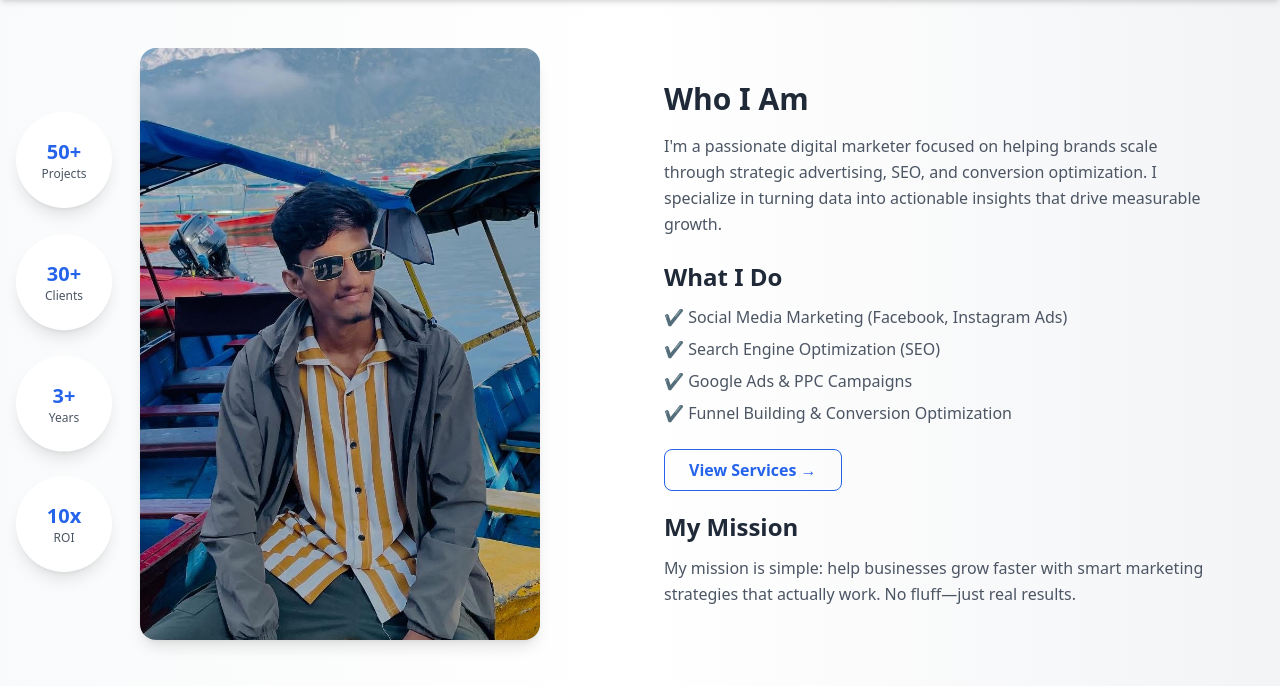
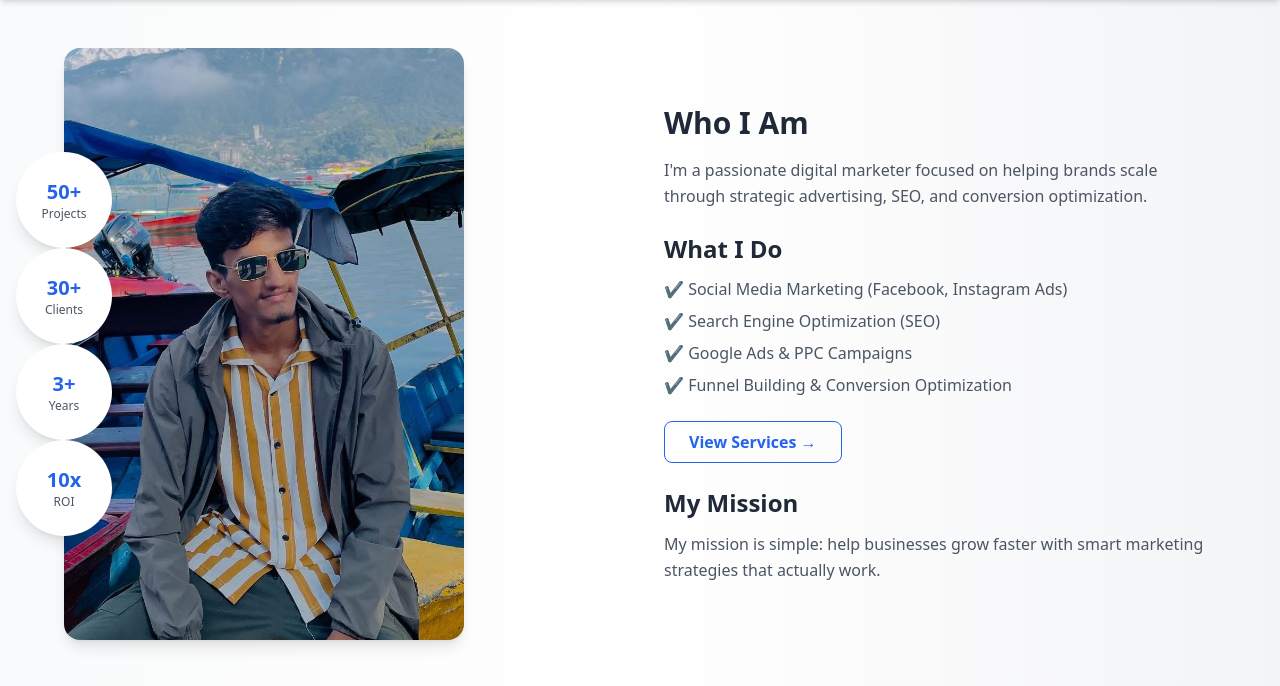
Before and after one commit to Aasish-27/Digital_Rochak, a Django app: page /about/ in a window 1280 px wide. Shown: the part 93-779 px from the top of the page. Run offline with Django 5.2, Linux system fonts and the light colour scheme; style sheets or scripts are compiled from the project's sources; some web fonts are replaced.

Commit message:
Updated UI for About Page

```diff
--- a/digital_rochak/digital_app/templates/main/about.html
+++ b/digital_rochak/digital_app/templates/main/about.html
@@ -9,7 +9,7 @@
 
   <link href="{% static 'src/styles.css' %}" rel="stylesheet">
 
-  <!-- Floating animation (added only) -->
+  <!-- FLOAT ANIMATION (kept) -->
   <style>
     @keyframes float {
       0% { transform: translateY(0px); }
@@ -21,71 +21,78 @@
       animation: float 3s ease-in-out infinite;
     }
 
-    .delay-100 { animation-delay: 0.2s; }
-    .delay-200 { animation-delay: 0.4s; }
-    .delay-300 { animation-delay: 0.6s; }
+    /* Optional safety: disable animation for users who prefer reduced motion */
+    @media (prefers-reduced-motion: reduce) {
+      .animate-float {
+        animation: none;
+      }
+    }
   </style>
 </head>
 
 <body class="bg-gradient-to-r from-gray-50 via-white to-gray-100">
 
-  <!-- Header -->
-  <header>
-    {% include "components/header.html" %}
-  </header>
+  <!-- HEADER -->
+  {% include "components/header.html" %}
 
   <main>
 
-    <!-- About Section -->
+    <!-- ABOUT SECTION -->
     <section class="px-4 sm:px-6 md:px-16 py-12">
-      <div class="max-w-6xl mx-auto grid md:grid-cols-2 gap-12 items-center">
 
-        <!-- IMAGE + FLOATING STATS WRAPPER -->
-        <div class="relative flex justify-center items-center">
+      <div class="max-w-6xl mx-auto grid grid-cols-1 md:grid-cols-2 gap-12 items-center">
 
-          <!-- Floating Stats (UPDATED SIZE ONLY) -->
-          <div class="absolute -left-12 top-1/2 -translate-y-1/2 space-y-6">
-
-            <div class="w-24 h-24 bg-white shadow-lg rounded-full flex flex-col items-center justify-center animate-float">
-              <h2 class="text-xl font-bold text-blue-600">50+</h2>
-              <p class="text-xs text-gray-600">Projects</p>
-            </div>
-
-            <div class="w-24 h-24 bg-white shadow-lg rounded-full flex flex-col items-center justify-center animate-float delay-100">
-              <h2 class="text-xl font-bold text-blue-600">30+</h2>
-              <p class="text-xs text-gray-600">Clients</p>
-            </div>
-
-            <div class="w-24 h-24 bg-white shadow-lg rounded-full flex flex-col items-center justify-center animate-float delay-200">
-              <h2 class="text-xl font-bold text-blue-600">3+</h2>
-              <p class="text-xs text-gray-600">Years</p>
-            </div>
-
-            <div class="w-24 h-24 bg-white shadow-lg rounded-full flex flex-col items-center justify-center animate-float delay-300">
-              <h2 class="text-xl font-bold text-blue-600">10x</h2>
-              <p class="text-xs text-gray-600">ROI</p>
-            </div>
-
-          </div>
+        <!-- IMAGE + STATS -->
+        <div class="relative flex flex-col items-center md:block">
 
           <!-- IMAGE -->
           <img
             src="{% static 'img/Hero.JPG' %}"
             alt="Portrait of digital marketer"
             loading="lazy"
-            class="rounded-2xl shadow-lg w-[300px] md:w-[400px] object-cover transition-transform duration-300 hover:scale-[1.02]"
+            class="rounded-2xl shadow-lg w-[260px] sm:w-[300px] md:w-[400px] object-cover transition-transform duration-300 hover:scale-[1.02]"
           >
+
+          <!-- STATS -->
+          <div class="mt-8 md:mt-0 md:absolute md:-left-12 md:top-1/2 md:-translate-y-1/2 flex md:block flex-wrap justify-center gap-4">
+
+            <div class="w-20 h-20 sm:w-24 sm:h-24 bg-white shadow-lg rounded-full flex flex-col items-center justify-center
+                        md:animate-float">
+              <h2 class="text-lg sm:text-xl font-bold text-blue-600">50+</h2>
+              <p class="text-xs text-gray-600">Projects</p>
+            </div>
+
+            <div class="w-20 h-20 sm:w-24 sm:h-24 bg-white shadow-lg rounded-full flex flex-col items-center justify-center
+                        md:animate-float">
+              <h2 class="text-lg sm:text-xl font-bold text-blue-600">30+</h2>
+              <p class="text-xs text-gray-600">Clients</p>
+            </div>
+
+            <div class="w-20 h-20 sm:w-24 sm:h-24 bg-white shadow-lg rounded-full flex flex-col items-center justify-center
+                        md:animate-float">
+              <h2 class="text-lg sm:text-xl font-bold text-blue-600">3+</h2>
+              <p class="text-xs text-gray-600">Years</p>
+            </div>
+
+            <div class="w-20 h-20 sm:w-24 sm:h-24 bg-white shadow-lg rounded-full flex flex-col items-center justify-center
+                        md:animate-float">
+              <h2 class="text-lg sm:text-xl font-bold text-blue-600">10x</h2>
+              <p class="text-xs text-gray-600">ROI</p>
+            </div>
+
+          </div>
 
         </div>
 
         <!-- TEXT CONTENT -->
-        <div class="max-w-xl">
+        <div class="max-w-xl text-center md:text-left">
+
           <h2 class="text-3xl font-bold text-gray-800 mb-4">
             Who I Am
           </h2>
 
           <p class="text-gray-600 mb-6 leading-relaxed">
-            I'm a passionate digital marketer focused on helping brands scale through strategic advertising, SEO, and conversion optimization. I specialize in turning data into actionable insights that drive measurable growth.
+            I'm a passionate digital marketer focused on helping brands scale through strategic advertising, SEO, and conversion optimization.
           </p>
 
           <h3 class="text-2xl font-semibold text-gray-800 mb-3">
@@ -100,20 +107,22 @@
           </ul>
 
           <a href="{% url 'services' %}"
-            class="inline-block px-6 py-2 border border-blue-600 text-blue-600 font-semibold rounded-lg hover:bg-blue-600 hover:text-white transition">
+             class="inline-block px-6 py-2 border border-blue-600 text-blue-600 font-semibold rounded-lg hover:bg-blue-600 hover:text-white transition">
             View Services →
           </a>
 
-          <h3 class="text-2xl font-semibold text-gray-800 mt-5 mb-3">
+          <h3 class="text-2xl font-semibold text-gray-800 mt-6 mb-3">
             My Mission
           </h3>
 
           <p class="text-gray-600 leading-relaxed">
-            My mission is simple: help businesses grow faster with smart marketing strategies that actually work. No fluff—just real results.
+            My mission is simple: help businesses grow faster with smart marketing strategies that actually work.
           </p>
+
         </div>
 
       </div>
+
     </section>
 
   </main>
```
